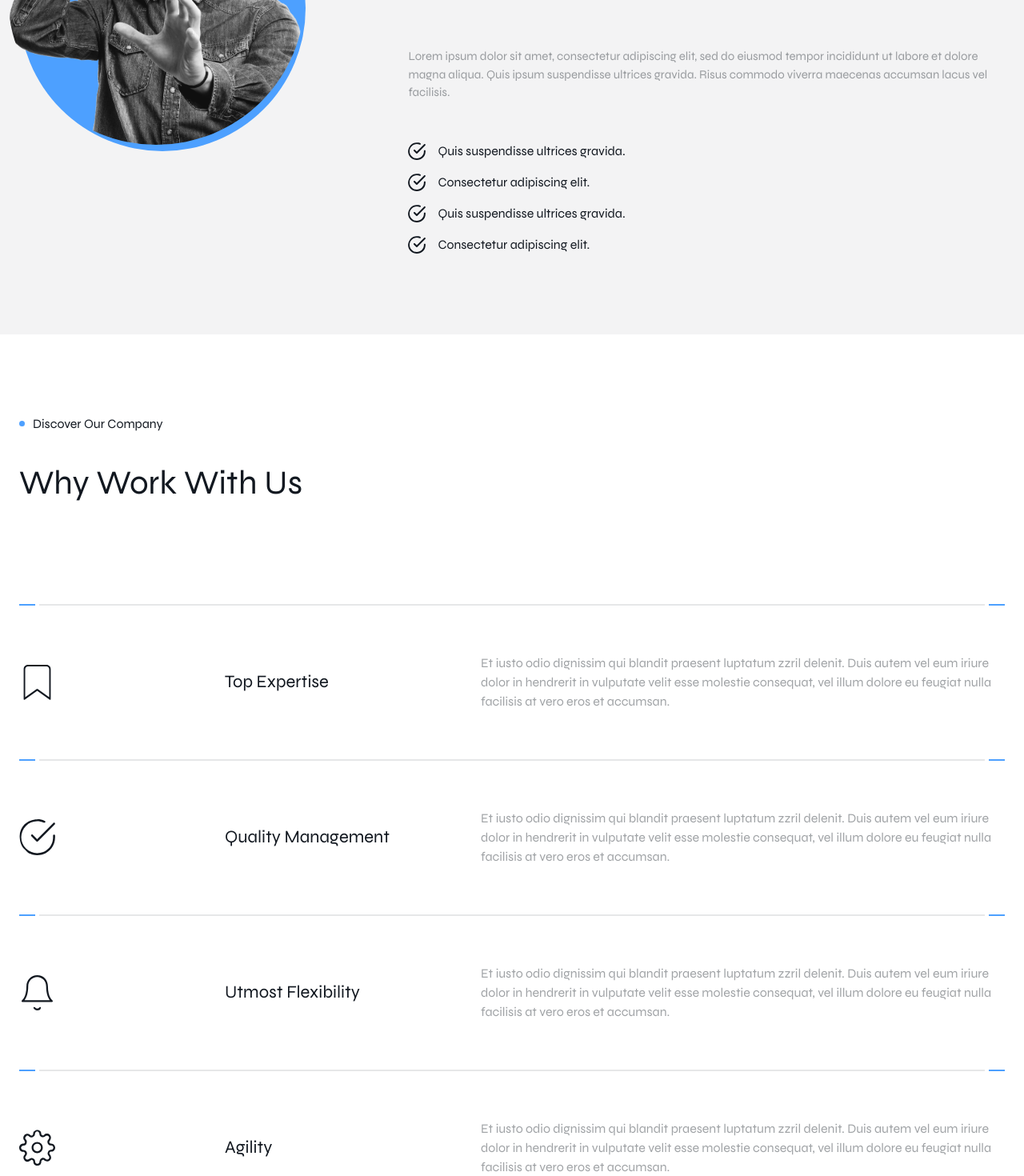
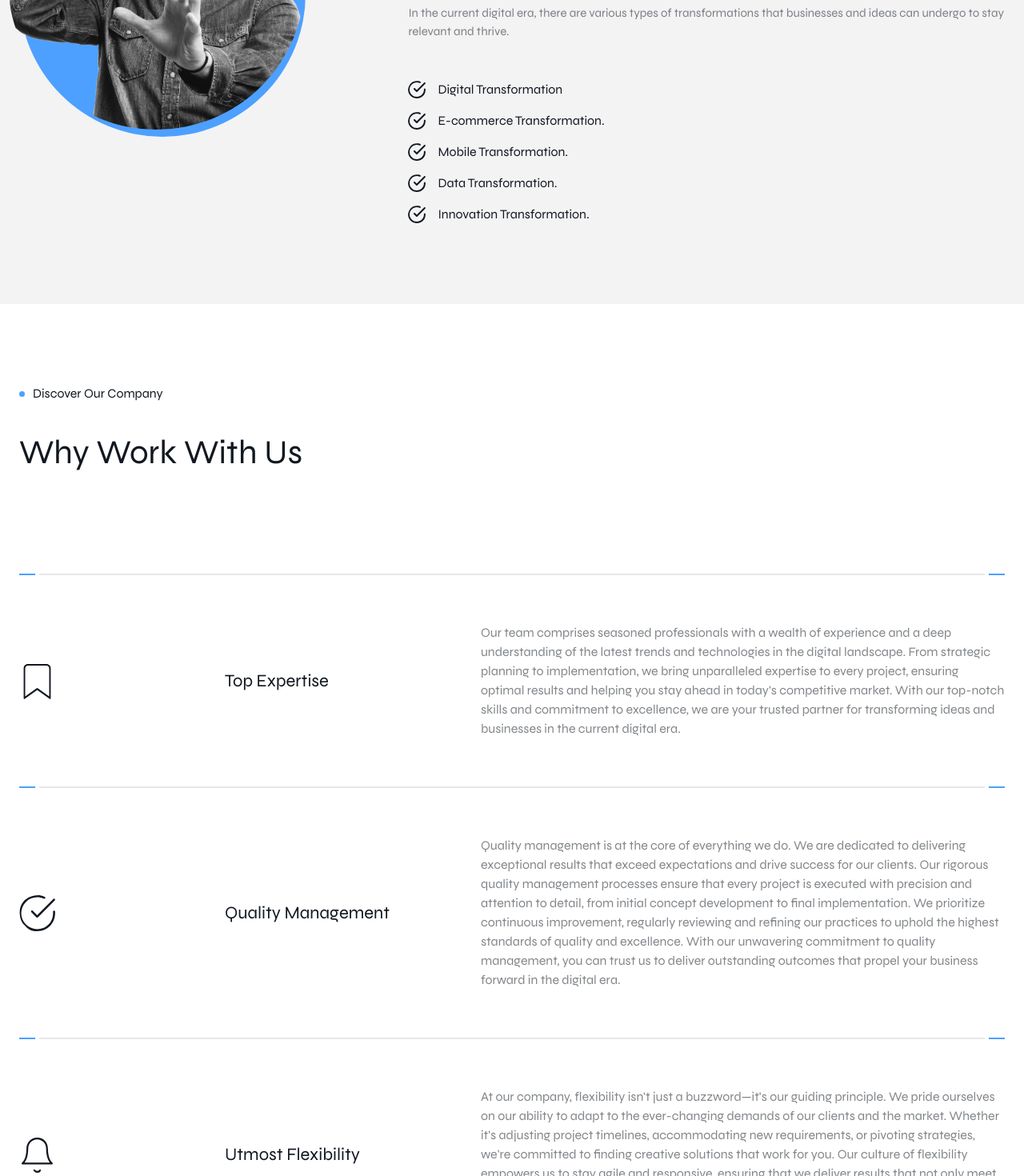
Before and after one commit to totauhid/simsolution, a Next.js app: page /about-us in a window 1280 px wide. Shown: the part 1220-2690 px from the top of the page at 80% size. Built offline with nearby package versions, Linux system fonts and the light colour scheme.

Commit message:
modify text and chnage font-colors

```diff
--- a/app/(routes)/about-us/page.tsx
+++ b/app/(routes)/about-us/page.tsx
@@ -21,10 +21,10 @@ const AboutUs: NextPage<Props> = ({}) => {
         <Container>
           <div className="flex flex-col md:flex-row gap-12 justify-between items-center">
             <p className="text-[20px] md:text-[22px]">
-              Lorem ipsum dolor sit amet,{" "}
-              <span className="highlight">consectetur adipiscing elit</span>,
+              We are committed to provide quality{" "}
+              <span className="highlight"> solutions and services</span>,
               <br />
-              sed do eiusmod tempor incididunt ut labor aliqua.
+              on time that addresses every need of our customers.
             </p>
 
             <Button text="Talk To an Expert" variant="black" />
--- a/app/admin/page.tsx
+++ b/app/admin/page.tsx
@@ -2,7 +2,7 @@
 import { BsMailboxFlag } from "react-icons/bs";
 import { useQuery } from "@tanstack/react-query";
 import axios from "axios";
-import { NextPage } from "next";
+import { NextPage } from "next";import {} from 'zustand';
 import { signOut } from "next-auth/react";
 import TableRow from "../components/ui/TableRow";
 
--- a/app/components/sections/HowWeCanHelp.tsx
+++ b/app/components/sections/HowWeCanHelp.tsx
@@ -70,7 +70,7 @@ const HowWeCanHelp = () => {
 
         <div className="flex-row lg:flex justify-between gap-8">
           <div className="flex-1">
-            <h4 className="text-[22px] text-[#121820] mt-[30px] mb-[30px] lg:mb-[60px]">
+            <h4 className="text-[22px] text-[#12182086] mt-[30px] mb-[30px] lg:mb-[60px]">
               IT Services
             </h4>
             {servicesData.map(({ img, serial, title, description }, _i) => (
@@ -85,7 +85,7 @@ const HowWeCanHelp = () => {
           </div>
 
           <div className="flex-1">
-            <h4 className="text-[22px] text-[#121820] mt-[30px] mb-[30px] lg:mb-[60px]">
+            <h4 className="text-[22px] text-[#12182086] mt-[30px] mb-[30px] lg:mb-[60px]">
               IT Solutions
             </h4>
             {solutionsData.map(({ img, serial, title, description }, _i) => (
--- a/app/components/sections/PowerFullValues.tsx
+++ b/app/components/sections/PowerFullValues.tsx
@@ -8,32 +8,32 @@ const PowerFullValues = () => {
     {
       title: "We Are",
       description:
-        "Lorem ipsum dolor sit amet, consectetur adipiscing elit, sed do eiusmod tempor incididunt ut labore et dolore magna aliqua.",
+        "We are defined by our powerful values, which guide every aspect of our work and interactions. Integrity is the cornerstone of everything we do, ensuring honesty, transparency, and accountability in all our endeavors. Excellence is our standard, driving us to consistently deliver exceptional results that exceed expectations. Collaboration is our strength, fostering a culture of teamwork, respect, and diversity that empowers us to achieve more together. Innovation fuels our passion, inspiring us to push boundaries, embrace change, and drive positive transformation. With these values as our compass, we are committed to making a meaningful impact and building lasting relationships with our clients and partners.",
     },
     {
       title: "We Deep Dive",
       description:
-        "Lorem ipsum dolor sit amet, consectetur adipiscing elit, sed do eiusmod tempor incididunt ut labore et dolore magna aliqua.",
+        "We pride ourselves on our ability to deep dive into every aspect of our work. This means we don't just scratch the surface; we immerse ourselves fully to understand the intricacies and nuances of each project or challenge. By delving deep, we uncover valuable insights, identify opportunities, and develop tailored strategies that drive meaningful results. Our commitment to deep diving ensures that we leave no stone unturned, enabling us to deliver comprehensive solutions that truly make an impact. When you partner with us, you can trust that we'll go the extra mile to explore every detail and unlock the full potential of your endeavors.",
     },
     {
       title: "We Take",
       description:
-        "Lorem ipsum dolor sit amet, consectetur adipiscing elit, sed do eiusmod tempor incididunt ut labore et dolore magna aliqua.",
+        "We take initiative. In a world of endless possibilities, we believe in seizing opportunities and making things happen. Proactivity is at the core of our ethos, empowering us to anticipate needs, identify solutions, and drive positive change. We take ownership of our actions and outcomes, demonstrating accountability and a commitment to excellence in everything we do. By taking the lead, we inspire others to follow and create a ripple effect of progress and success. With initiative as our driving force, we're ready to tackle any challenge and turn vision into reality..",
     },
     {
       title: "We Value",
       description:
-        "Lorem ipsum dolor sit amet, consectetur adipiscing elit, sed do eiusmod tempor incididunt ut labore et dolore magna aliqua.",
+        "We value integrity above all else, conducting ourselves with honesty, transparency, and ethical principles in every interaction. Excellence is our pursuit, as we strive to deliver the highest quality of work and exceed expectations at every opportunity. Collaboration is our cornerstone, recognizing the power of teamwork, diversity, and mutual respect in achieving shared goals. Innovation drives us forward, encouraging creativity, adaptability, and a relentless pursuit of new ideas and solutions. These values guide us in everything we do, shaping our culture and driving us towards our collective vision of success.",
     },
     {
       title: "We Believe",
       description:
-        "Lorem ipsum dolor sit amet, consectetur adipiscing elit, sed do eiusmod tempor incididunt ut labore et dolore magna aliqua.",
+        "We believe in the power of belief itself. It's the driving force behind every endeavor, every innovation, and every success. We believe in the potential of ideas to shape the future, in the resilience of individuals and organizations to overcome challenges, and in the collective strength of collaboration to achieve greatness. Our belief fuels our passion, guides our actions, and inspires us to constantly strive for excellence. With belief as our compass, there's no limit to what we can achieve together.",
     },
     {
       title: "We Say “We”",
       description:
-        "Lorem ipsum dolor sit amet, consectetur adipiscing elit, sed do eiusmod tempor incididunt ut labore et dolore magna aliqua.",
+        "We say “we” because we recognize the power of collaboration and teamwork. Every success, every achievement, and every milestone is a result of the collective effort of our team. By embracing a collaborative mindset, we leverage the diverse strengths, perspectives, and expertise of each team member to achieve our shared goals. Saying “we” reflects our commitment to unity, mutual support, and shared responsibility. Together, we're stronger, more resilient, and better equipped to overcome challenges and reach new heights. With “we” as our mantra, we celebrate the spirit of togetherness and the endless possibilities it brings.",
     },
   ];
 
--- a/app/components/sections/TransformIdea.tsx
+++ b/app/components/sections/TransformIdea.tsx
@@ -22,8 +22,6 @@ const TransformIdea = () => {
           </div>
 
           <div>
-            <SubtitleDot subtitle="Firm Overview" />
-
             <h3 className="text-[30px] md:text-[35px] lg:text-[42px]">
               We Specialize in <br />
               <span className="highlight">Transforming Your Idea</span> or{" "}
@@ -31,11 +29,10 @@ const TransformIdea = () => {
               Business in The Current <br /> Digital Era.
             </h3>
 
-            <p className="text-[15px] text-[#12182066] my-[30px] lg:my-[50px]">
-              Lorem ipsum dolor sit amet, consectetur adipiscing elit, sed do
-              eiusmod tempor incididunt ut labore et dolore magna aliqua. Quis
-              ipsum suspendisse ultrices gravida. Risus commodo viverra maecenas
-              accumsan lacus vel facilisis.
+            <p className="text-[15px] text-[#12182086] my-[30px] lg:my-[50px]">
+              In the current digital era, there are various types of
+              transformations that businesses and ideas can undergo to stay
+              relevant and thrive.
             </p>
 
             <div className="flex flex-col gap-[15px]">
@@ -46,7 +43,7 @@ const TransformIdea = () => {
                   width={22}
                   alt="check"
                 />
-                <p>Quis suspendisse ultrices gravida.</p>
+                <p>Digital Transformation</p>
               </div>
 
               <div className="flex items-center gap-[15px]">
@@ -56,7 +53,7 @@ const TransformIdea = () => {
                   width={22}
                   alt="check"
                 />
-                <p>Consectetur adipiscing elit.</p>
+                <p>E-commerce Transformation.</p>
               </div>
 
               <div className="flex items-center gap-[15px]">
@@ -66,7 +63,7 @@ const TransformIdea = () => {
                   width={22}
                   alt="check"
                 />
-                <p>Quis suspendisse ultrices gravida.</p>
+                <p>Mobile Transformation.</p>
               </div>
 
               <div className="flex items-center gap-[15px]">
@@ -76,7 +73,17 @@ const TransformIdea = () => {
                   width={22}
                   alt="check"
                 />
-                <p>Consectetur adipiscing elit.</p>
+                <p>Data Transformation.</p>
+              </div>
+
+              <div className="flex items-center gap-[15px]">
+                <Image
+                  src="/images/checkbox.svg"
+                  height={22}
+                  width={22}
+                  alt="check"
+                />
+                <p>Innovation Transformation.</p>
               </div>
             </div>
           </div>
--- a/app/components/sections/WhyWorkWithUs.tsx
+++ b/app/components/sections/WhyWorkWithUs.tsx
@@ -17,31 +17,31 @@ const WhyWorkWithUs = () => {
       img: icon1,
       title: "Top Expertise",
       description:
-        "Et iusto odio dignissim qui blandit praesent luptatum zzril delenit. Duis autem vel eum iriure dolor in hendrerit in vulputate velit esse molestie consequat, vel illum dolore eu feugiat nulla facilisis at vero eros et accumsan.",
+        "Our team comprises seasoned professionals with a wealth of experience and a deep understanding of the latest trends and technologies in the digital landscape. From strategic planning to implementation, we bring unparalleled expertise to every project, ensuring optimal results and helping you stay ahead in today's competitive market. With our top-notch skills and commitment to excellence, we are your trusted partner for transforming ideas and businesses in the current digital era.",
     },
     {
       img: icon2,
       title: "Quality Management",
       description:
-        "Et iusto odio dignissim qui blandit praesent luptatum zzril delenit. Duis autem vel eum iriure dolor in hendrerit in vulputate velit esse molestie consequat, vel illum dolore eu feugiat nulla facilisis at vero eros et accumsan.",
+        "Quality management is at the core of everything we do. We are dedicated to delivering exceptional results that exceed expectations and drive success for our clients. Our rigorous quality management processes ensure that every project is executed with precision and attention to detail, from initial concept development to final implementation. We prioritize continuous improvement, regularly reviewing and refining our practices to uphold the highest standards of quality and excellence. With our unwavering commitment to quality management, you can trust us to deliver outstanding outcomes that propel your business forward in the digital era.",
     },
     {
       img: icon3,
       title: "Utmost Flexibility",
       description:
-        "Et iusto odio dignissim qui blandit praesent luptatum zzril delenit. Duis autem vel eum iriure dolor in hendrerit in vulputate velit esse molestie consequat, vel illum dolore eu feugiat nulla facilisis at vero eros et accumsan.",
+        "At our company, flexibility isn't just a buzzword—it's our guiding principle. We pride ourselves on our ability to adapt to the ever-changing demands of our clients and the market. Whether it's adjusting project timelines, accommodating new requirements, or pivoting strategies, we're committed to finding creative solutions that work for you. Our culture of flexibility empowers us to stay agile and responsive, ensuring that we deliver results that not only meet but exceed your expectations. With us, you can trust that your needs will always come first, no matter how they evolve.",
     },
     {
       img: icon4,
       title: "Agility",
       description:
-        "Et iusto odio dignissim qui blandit praesent luptatum zzril delenit. Duis autem vel eum iriure dolor in hendrerit in vulputate velit esse molestie consequat, vel illum dolore eu feugiat nulla facilisis at vero eros et accumsan.",
+        "Agility is the cornerstone of our approach at SIM Solution. We understand that in today's fast-paced business environment, the ability to pivot quickly and effectively is essential for success. That's why we embrace agility in everything we do, from project management to decision-making. Our streamlined processes and dynamic team enable us to respond promptly to changes, seize opportunities, and stay ahead of the curve. With a focus on adaptability and innovation, we empower our clients to navigate challenges and achieve their goals with confidence. When you partner with us, you're partnering with a team that thrives on agility and is dedicated to delivering results, no matter what the future holds.",
     },
     {
       img: icon5,
       title: "Innovation",
       description:
-        "Et iusto odio dignissim qui blandit praesent luptatum zzril delenit. Duis autem vel eum iriure dolor in hendrerit in vulputate velit esse molestie consequat, vel illum dolore eu feugiat nulla facilisis at vero eros et accumsan.",
+        "Innovation is more than just a buzzword at SIM Solution—it's our driving force. We're passionate about pushing the boundaries of what's possible and finding creative solutions to complex challenges. From groundbreaking ideas to cutting-edge technologies, innovation is woven into the fabric of our culture. Our team of forward-thinkers is constantly exploring new avenues and pushing the envelope to deliver transformative results for our clients. Whether it's developing pioneering products, revolutionizing processes, or reimagining business models, innovation is at the heart of everything we do. When you partner with us, you're partnering with a team that is committed to pushing the limits and shaping the future.",
     },
   ];
 
--- a/app/components/ui/PowerfullValueCard.tsx
+++ b/app/components/ui/PowerfullValueCard.tsx
@@ -15,7 +15,7 @@ const PowerfullValueCard: NextPage<Props> = ({ title, description }) => {
         </div>
       </div>
       <h4 className="max-w-[300px] w-full text-[22px]">{title}</h4>
-      <p className="max-w-[655px] w-full text-[#12182066]">{description}</p>
+      <p className="max-w-[655px] w-full text-[#12182086]">{description}</p>
     </div>
   );
 };
--- a/app/components/ui/WhyWorkWithCard.tsx
+++ b/app/components/ui/WhyWorkWithCard.tsx
@@ -16,7 +16,7 @@ const WhyWorkWithCard: NextPage<Props> = ({ title, description, img }) => {
         </div>
         <h4 className="max-w-[300px] w-full text-[22px]">{title}</h4>
       </div>
-      <p className="max-w-[655px] w-full text-[#12182066]">{description}</p>
+      <p className="max-w-[655px] w-full text-[#12182086]">{description}</p>
     </div>
   );
 };
```
